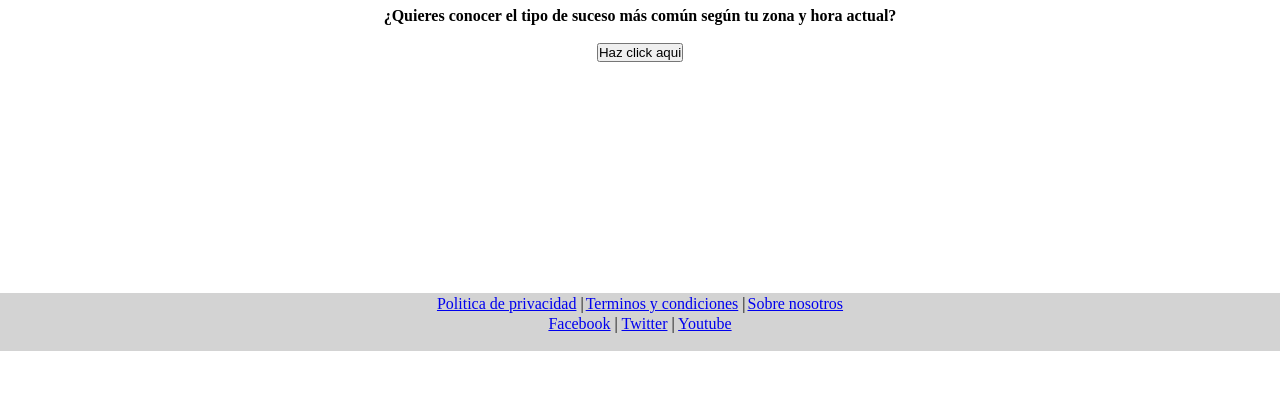
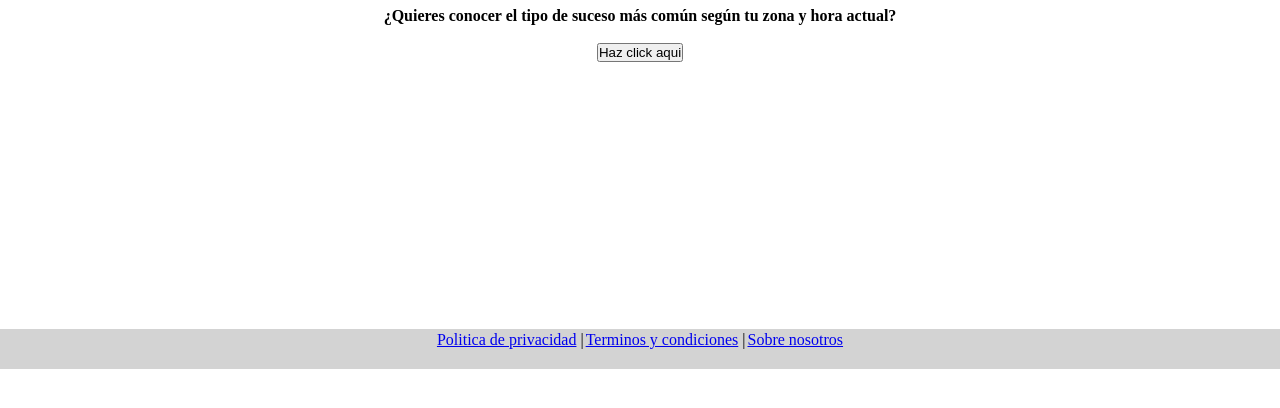
Before and after one commit to JaimeNJ99/ReporThing, a PHP site: page /index.php in a window 1280 px wide. Shown: the part 333-741 px from the top of the page. Run offline with PHP 8.4, Linux system fonts and the light colour scheme; some libraries are stand-ins or nearby versions.

Commit message:
cambios menores

```diff
--- a/footer.php
+++ b/footer.php
@@ -12,7 +12,7 @@
 	</head>
 
 	<body >
-	<br><br>
+	<br><br><br><br>
         <div id="footer">
 		    <table	 style="margin: auto;">
 			    <tr>
@@ -21,11 +21,6 @@
                     <td><a href="aboutus.php">Sobre nosotros</a></td>
                 </tr>
 		    </table>
-		    <div style="margin: auto; text-align: center;">
-				    <a href="https://www.facebook.com/" target="blank_">Facebook</a> |
-				    <a href="https://twitter.com/" target="blank_">Twitter</a> |
-				    <a href="https://www.youtube.com/" target="blank_">Youtube</a>
-			</div>
 		<br>
         </div>
 	</body>
```
